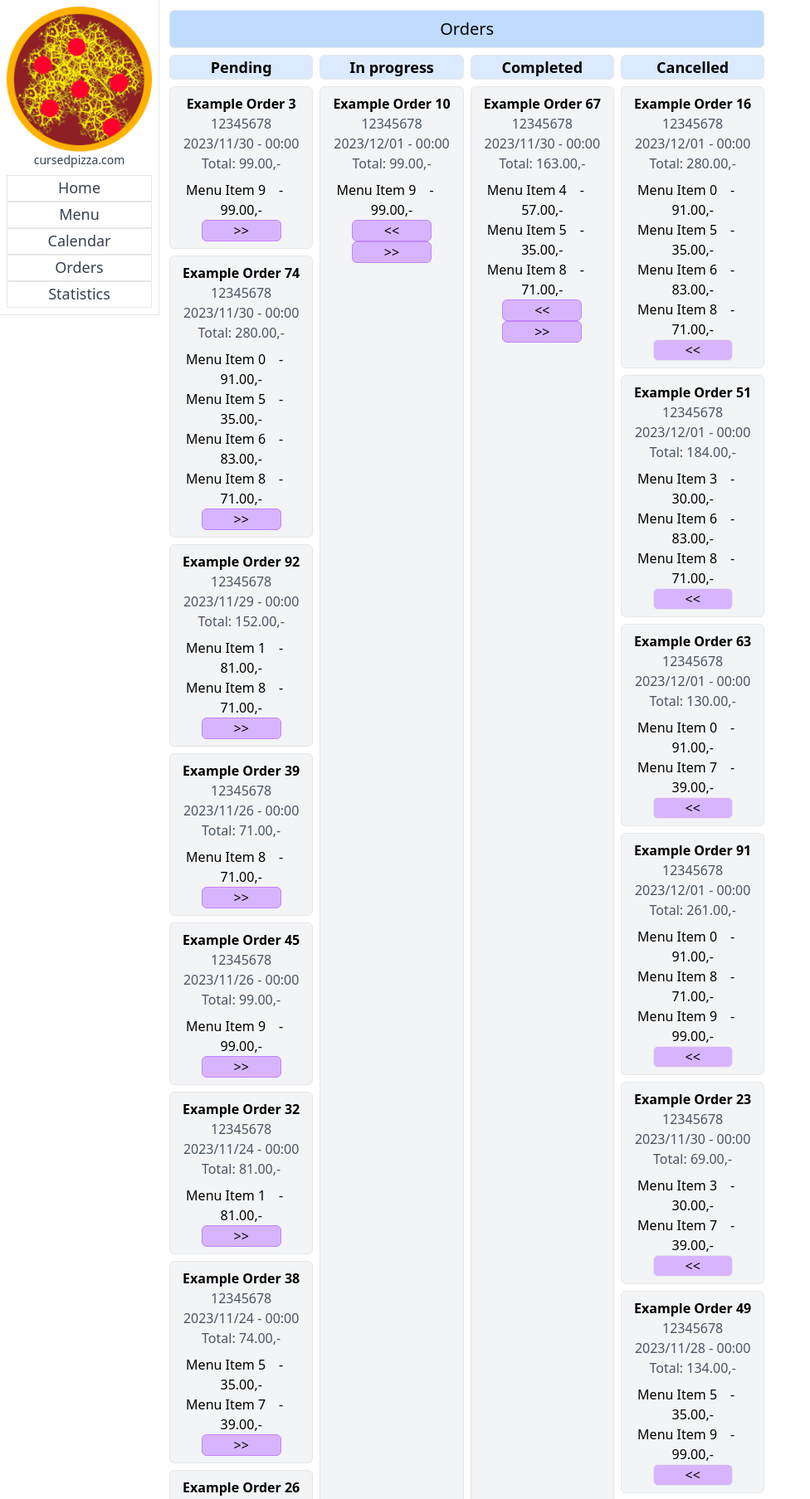
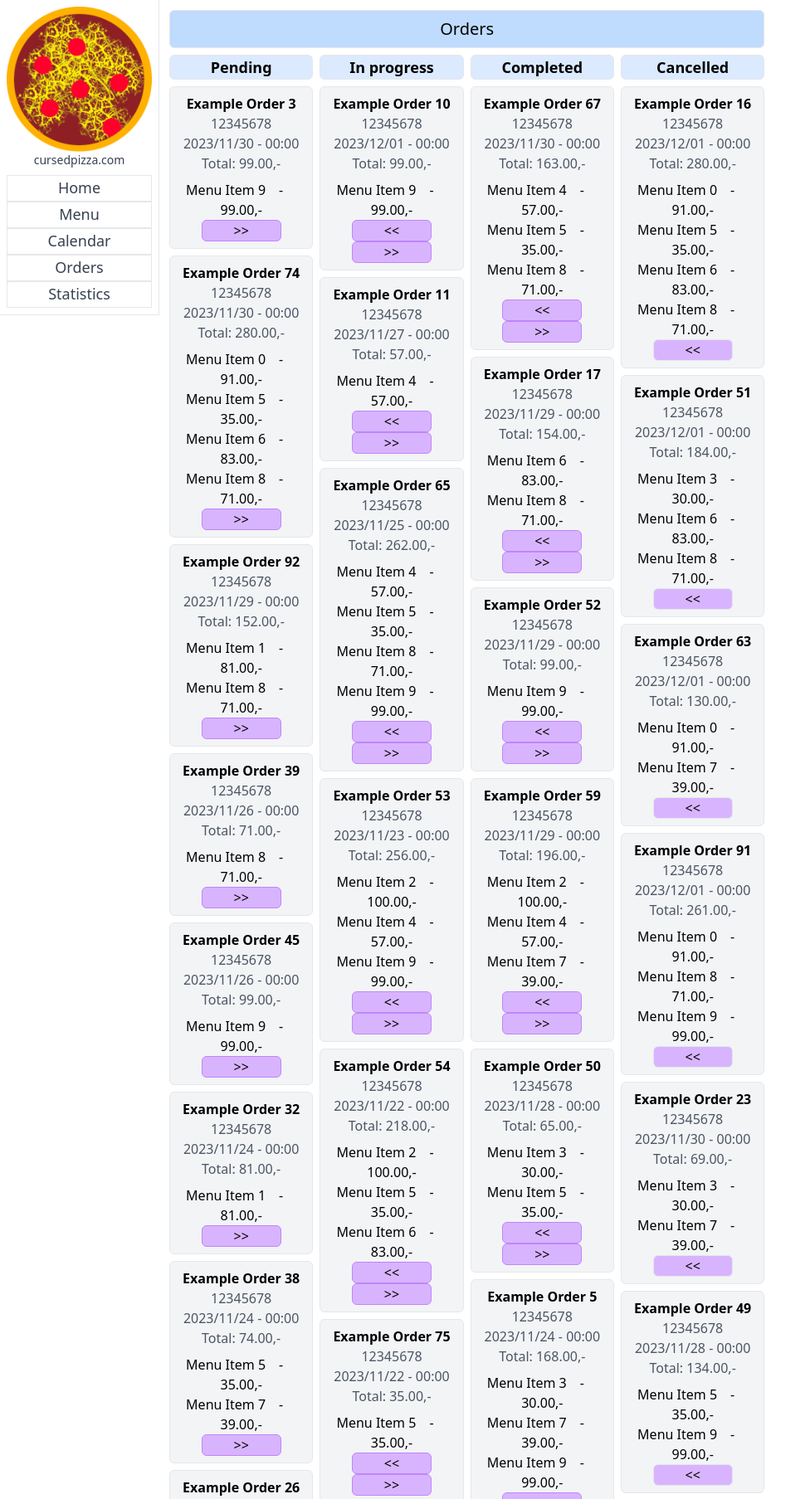
Before and after one commit to haralddd/aviant-case-2024, a Django app: page /orders/ in a window 1280 px wide. Shown: the top 1807 px of the page at 83% size, without its empty margins (0-976 px from the left). Run offline with Django 4.2, Linux system fonts and the light colour scheme; data comes from the database, SQL or seed files in the repository; some libraries are stand-ins or nearby versions.

Commit message:
Found error in CSS

```diff
--- a/restaurant/templates/orders.html
+++ b/restaurant/templates/orders.html
@@ -31,7 +31,7 @@
 
         <div>
             {% for order in IN_PROGRESS %}
-            <div class="border bg-gray-100 rounded-md p-2 m-1 mb-2 min-h-full">
+            <div class="border bg-gray-100 rounded-md p-2 m-1 mb-2">
                 <div class=""><b>{{ order.name }}</b></div>
                 <div class="text-gray-600">{{ order.phone_number }}</div>
                 <div class="text-gray-600">{{ order.datetime|date:'Y/m/d - H:i' }}</div>
@@ -51,7 +51,7 @@
 
         <div>
             {% for order in COMPLETED %}
-            <div class="border bg-gray-100 rounded-md p-2 m-1 mb-2 min-h-full">
+            <div class="border bg-gray-100 rounded-md p-2 m-1 mb-2">
                 <div class=""><b>{{ order.name }}</b></div>
                 <div class="text-gray-600">{{ order.phone_number }}</div>
                 <div class="text-gray-600">{{ order.datetime|date:'Y/m/d - H:i' }}</div>
```
